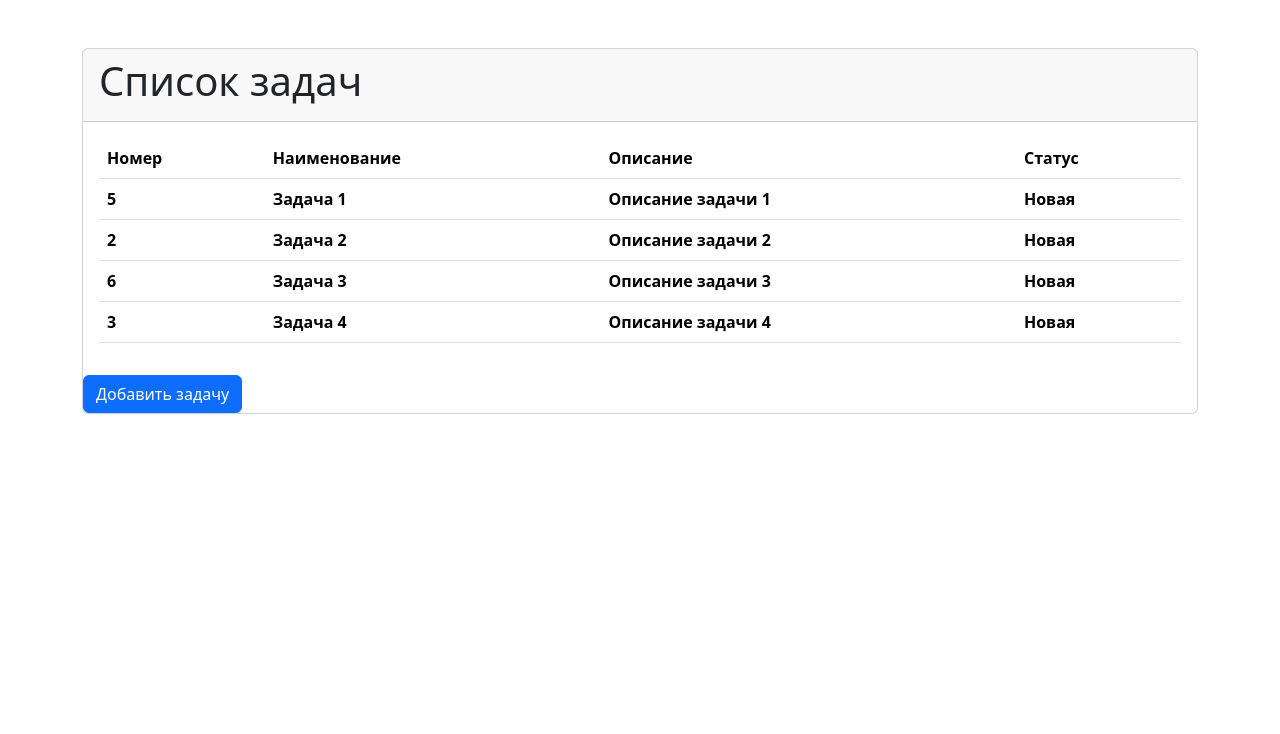
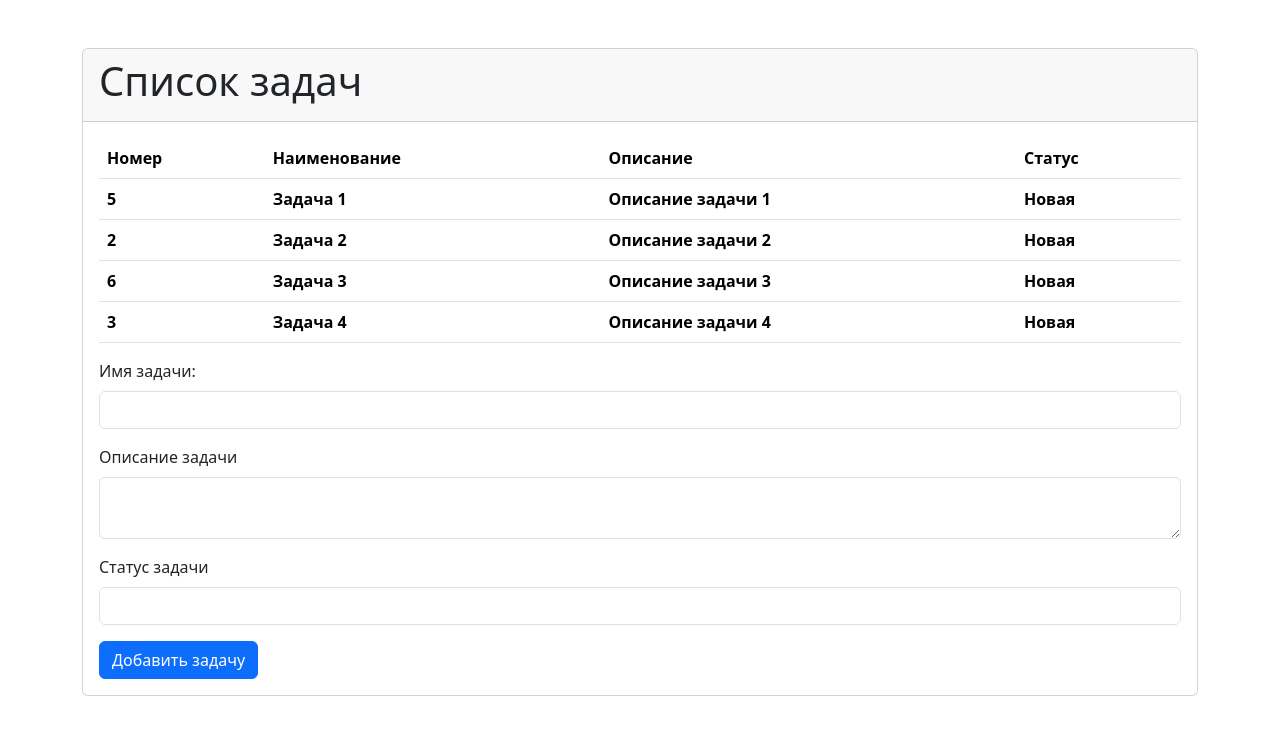
Before and after one commit to KirillFisenko/GoalsManager, a React (Vite) app in the folder taskmanagerclient/: page / in a window 1280 px wide. Shown: the top 734 px of the page. Built offline with nearby package versions, Linux system fonts and the light colour scheme.

Commit message:
Add form

```diff
--- a/taskmanagerclient/src/App.jsx
+++ b/taskmanagerclient/src/App.jsx
@@ -1,5 +1,6 @@
 import { useState } from "react";
 import TableTask from "./layout/TableTask/TableTask"
+import FormTask from "./layout/FormTask/FormTask";
 
 const App = () => {
 
@@ -24,12 +25,7 @@ const App = () => {
         </div>
         <div className="card-body">
           <TableTask tasks={tasks} />
-        </div>
-        <div>
-          <button className="btn btn-primary"
-            onClick={() => { addTask() }}>
-            Добавить задачу
-          </button>
+          <FormTask addTask={addTask}/>
         </div>
       </div>
     </div>
--- /dev/null
+++ b/taskmanagerclient/src/layout/FormTask/FormTask.jsx
@@ -0,0 +1,32 @@
+
+const FormTask = (props) => {
+    return (
+        <div>
+            <div className="mb-3">
+                <form>
+                    <div className="mb-3">
+                        <label className="form-label">Имя задачи:</label>
+                        <input className="form-control" type="text"></input>
+                    </div>
+                    <div className="mb-3">
+                        <label className="form-label">Описание задачи</label>
+                        <textarea className="form-control" type="text"></textarea>
+                    </div>
+                    <div className="mb-3">
+                        <label className="form-label">Статус задачи</label>
+                        <input className="form-control" type="text"></input>
+                    </div>
+                </form>
+            </div>
+            <div>
+                <button className="btn btn-primary"
+                onClick={() => { props.addTask() }}
+                >
+                    Добавить задачу
+                </button>
+            </div>
+        </div>
+    )
+};
+
+export default FormTask;
```
